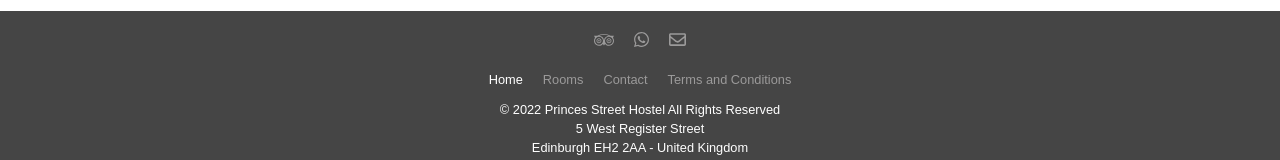
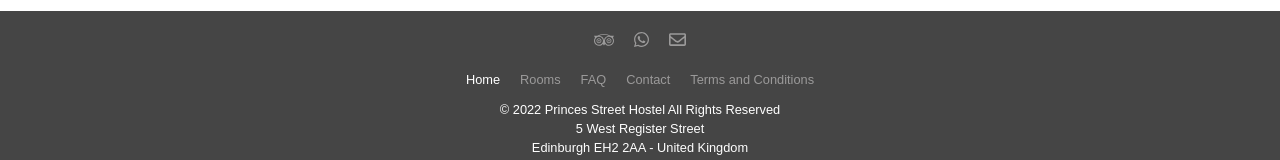
Before and after one commit to mustsee/princesstreet, a Nuxt app: page / in a window 1280 px wide. Shown: the part 398-558 px from the top of the page. Built offline with nearby package versions, Linux system fonts and the light colour scheme; a web font is replaced by a local one.

Commit message:
Add FAQ in the footer, correct orthograph mistake

```diff
--- a/components/footer.vue
+++ b/components/footer.vue
@@ -50,6 +50,11 @@
       <li>
         <nuxt-link to="/rooms" :class="getActiveClass('rooms')" title="Rooms"
           >Rooms</nuxt-link
+        >
+      </li>
+      <li>
+        <nuxt-link to="/faq" :class="getActiveClass('faq')" title="FAQ"
+          >FAQ</nuxt-link
         >
       </li>
       <li>
--- a/static/data/faq.json
+++ b/static/data/faq.json
@@ -36,7 +36,7 @@
         },
         {
           "question": "Where can I park my car ?",
-          "answer": "We are right in the town centre and there is no \"good spot\". The best to download the app <a href=\"https://ringgo.co.uk/\" target=\"_blank\">Ringgo</a>, otherwise there is paid parking on Waterloo Place, St Andrews Square or George Square. From 6.30pm till 8.30am, on-street-parking is virtually free."
+          "answer": "We are right in the town centre and there is no \"good spot\". The best is to download the app <a href=\"https://ringgo.co.uk/\" target=\"_blank\">Ringgo</a>, otherwise there is paid parking on Waterloo Place, St Andrews Square or George Square. From 6.30pm till 8.30am, on-street-parking is virtually free."
         },
         {
           "question": "Is there a place to park my bike ?",
```
